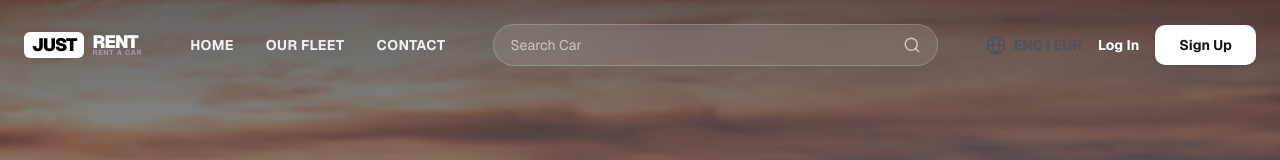
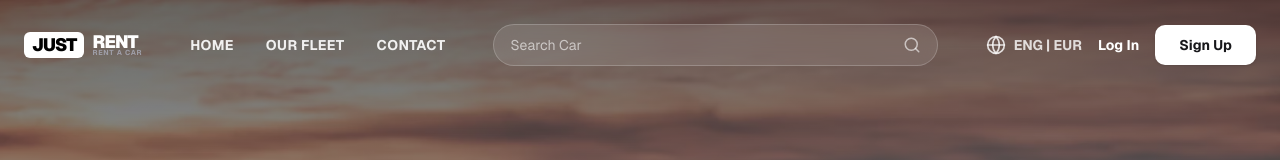
Before and after one commit to SaizoSan98/justrentweb, a Next.js app: page / in a window 1280 px wide. Shown: the top 160 px of the page. Built offline with nearby package versions, Linux system fonts and the light colour scheme; no server answers; the database is empty.

Commit message:
Fix desktop language switcher visibility on transparent header

```diff
--- a/src/components/layout/Header.tsx
+++ b/src/components/layout/Header.tsx
@@ -138,7 +138,10 @@ export function Header({ transparent = false, user, dictionary = {}, lang = "en"
           <div className="flex items-center gap-4">
             {/* Language Selector */}
             <div className="hidden sm:block">
-              <LanguageSwitcher currentLang={lang} />
+              <LanguageSwitcher
+                currentLang={lang}
+                variant={(isScrolled || !transparent) ? 'dark' : 'light'}
+              />
             </div>
 
             {/* Auth Trigger */}
--- a/src/components/layout/LanguageSwitcher.tsx
+++ b/src/components/layout/LanguageSwitcher.tsx
@@ -10,8 +10,9 @@ import {
   DropdownMenuTrigger,
 } from "@/components/ui/dropdown-menu"
 import { Button } from "@/components/ui/button"
+import { cn } from "@/lib/utils"
 
-export function LanguageSwitcher({ currentLang }: { currentLang: string }) {
+export function LanguageSwitcher({ currentLang, variant = 'dark' }: { currentLang: string, variant?: 'light' | 'dark' }) {
   const router = useRouter()
 
   const handleLanguageChange = async (lang: string) => {
@@ -25,8 +26,14 @@ export function LanguageSwitcher({ currentLang }: { currentLang: string }) {
   return (
     <DropdownMenu>
       <DropdownMenuTrigger asChild>
-        <Button variant="ghost" className="hidden md:flex items-center gap-2 text-zinc-600 hover:text-zinc-900 cursor-pointer transition-colors group p-0 hover:bg-transparent">
-          <Globe className="w-5 h-5 group-hover:text-red-600 transition-colors" />
+        <Button
+          variant="ghost"
+          className={cn(
+            "hidden md:flex items-center gap-2 cursor-pointer transition-colors group p-0 hover:bg-transparent",
+            variant === 'light' ? "text-white/80 hover:text-white" : "text-zinc-600 hover:text-zinc-900"
+          )}
+        >
+          <Globe className={cn("w-5 h-5 transition-colors", variant === 'light' ? "group-hover:text-white" : "group-hover:text-red-600")} />
           <span className="text-sm font-bold">
             {currentLang === 'he' ? 'עברית | EUR' : 'ENG | EUR'}
           </span>
```
